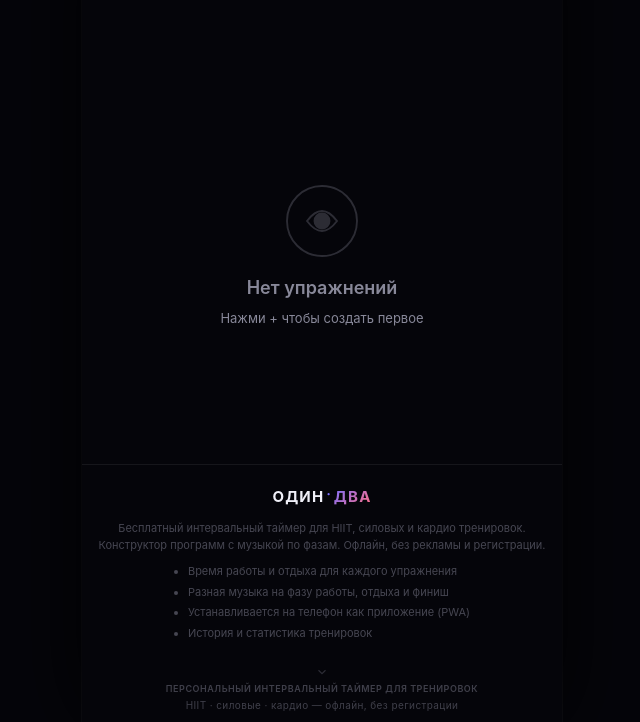
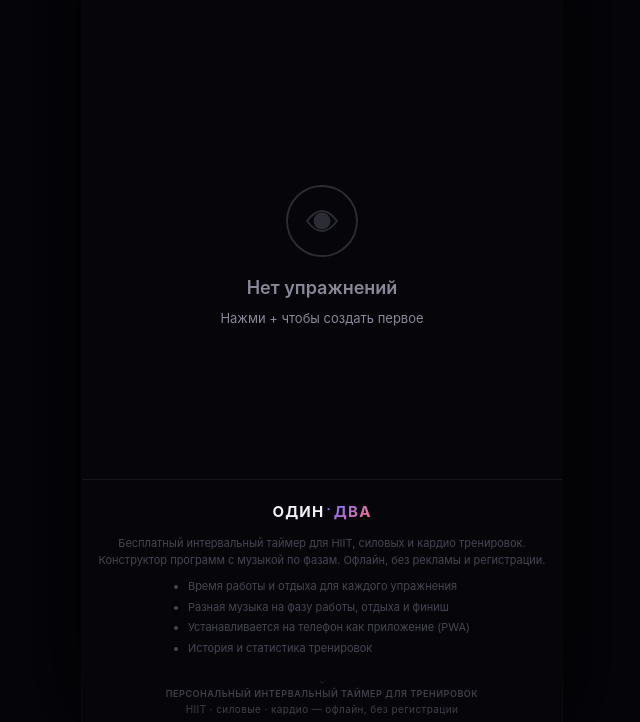
Before and after one commit to colizej/1-2, a plain HTML site: page index.html in a window 1280 px wide. Shown: the part 78-800 px from the top of the page, without its empty margins (318-958 px from the left). Drawn offline with Linux system fonts and the light colour scheme; no server answers.

Commit message:
fix: reduce tagline footer height — smaller chevron and padding
Co-Authored-By: Claude Sonnet 4.6 <noreply@anthropic.com>

```diff
--- a/index.html
+++ b/index.html
@@ -149,7 +149,7 @@
         </ul>
       </div>
       <div class="tagline-peek">
-        <svg class="tagline-chevron" viewBox="0 0 24 24" fill="none" stroke="currentColor" stroke-width="2" width="14" height="14"><polyline points="18 15 12 9 6 15"/></svg>
+        <svg class="tagline-chevron" viewBox="0 0 24 24" fill="none" stroke="currentColor" stroke-width="2" width="10" height="10"><polyline points="18 15 12 9 6 15"/></svg>
         <span>Персональный интервальный таймер для тренировок</span>
         <span>HIIT&nbsp;·&nbsp;силовые&nbsp;·&nbsp;кардио&nbsp;—&nbsp;офлайн, без регистрации</span>
       </div>
--- a/static/style.css
+++ b/static/style.css
@@ -315,8 +315,8 @@ html, body {
   display: flex;
   flex-direction: column;
   align-items: center;
-  gap: 2px;
-  padding: 8px 16px calc(10px + var(--safe-bottom));
+  gap: 1px;
+  padding: 5px 16px calc(6px + var(--safe-bottom));
   text-align: center;
 }
 .tagline-peek span {
@@ -335,7 +335,7 @@ html, body {
 .tagline-chevron {
   color: rgba(136, 136, 153, 0.3);
   transition: transform 0.35s ease;
-  margin-bottom: 2px;
+  margin-bottom: 0;
 }
 .home-tagline.open .tagline-chevron {
   transform: rotate(180deg);
```
